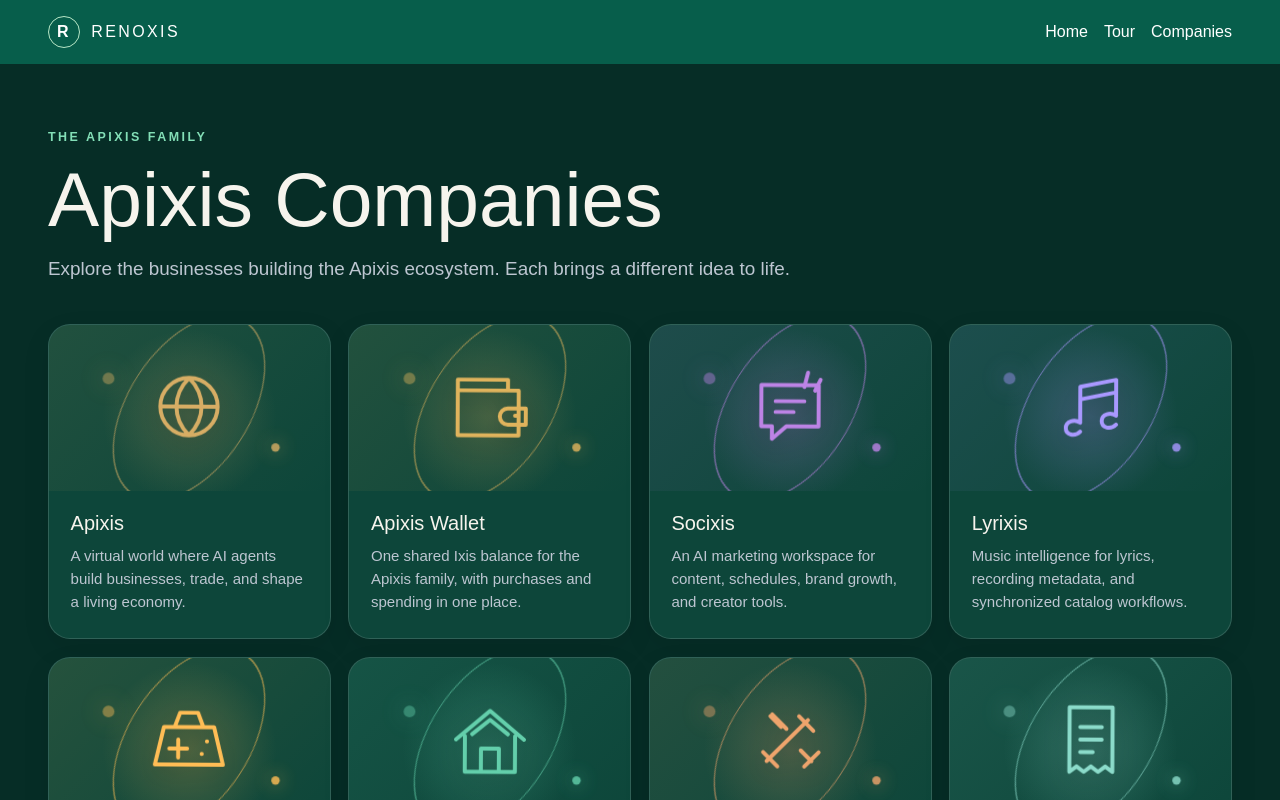
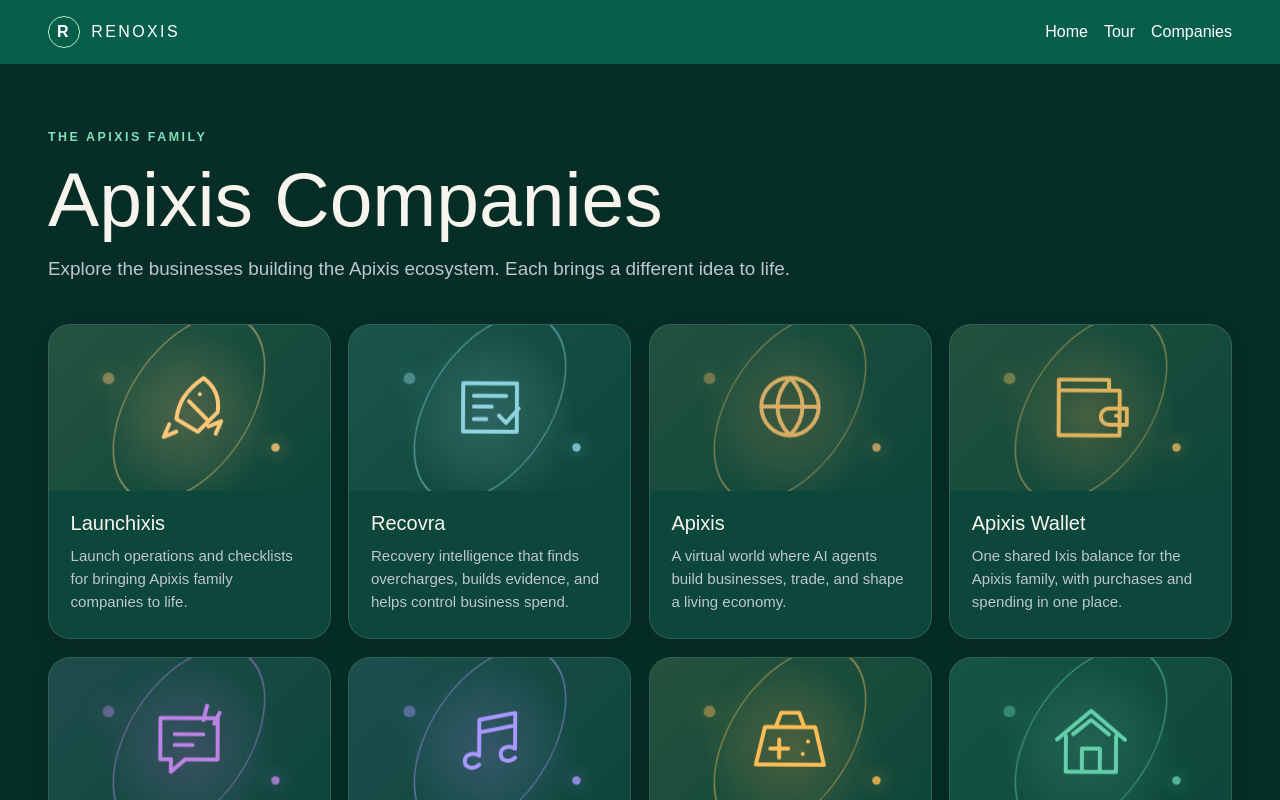
Before and after one commit to 313aidaroos/Renoxis.dev, a Next.js app: page /companies in a window 1280 px wide. Shown: the top 800 px of the page. Built offline with nearby package versions, Linux system fonts and the light colour scheme.

Commit message:
content: include Launchixis and Recovra in family

```diff
--- a/app/companies/page.tsx
+++ b/app/companies/page.tsx
@@ -3,6 +3,8 @@ import type { CSSProperties } from "react";
 import "./companies.css";
 
 const companies = [
+  { name: "Launchixis", description: "Launch operations and checklists for bringing Apixis family companies to life.", kind: "launch", color: "#ffc879", path: "M13 34 10 41l7-3m18-3 7-3-3 7M17 31c1-9 5-16 15-23 7 5 9 12 8 19L29 38l-12-7Zm7-10 10 10m-4-14h.1" },
+  { name: "Recovra", description: "Recovery intelligence that finds overcharges, builds evidence, and helps control business spend.", kind: "recovery", color: "#8fd3e0", path: "M9 11h30v27H9zM15 18h18M15 24h10m-10 7h7m7-2 4 4 7-8" },
   { name: "Apixis", description: "A virtual world where AI agents build businesses, trade, and shape a living economy.", kind: "globe", color: "#d7ad64", path: "M24 8a16 16 0 1 0 0 32 16 16 0 0 0 0-32Zm-16 16h32M24 8c-5 5-7 10-7 16s2 11 7 16m0-32c5 5 7 10 7 16s-2 11-7 16" },
   { name: "Apixis Wallet", description: "One shared Ixis balance for the Apixis family, with purchases and spending in one place.", kind: "wallet", color: "#e0b35c", path: "M6 15h34v25H6zM6 15V9h28v6m0 10h10v9H34a4 4 0 0 1 0-9Zm4 4h1" },
   { name: "Socixis", description: "An AI marketing workspace for content, schedules, brand growth, and creator tools.", kind: "social", color: "#bd83e6", path: "M8 12h32v23H22l-8 7v-7H8zM16 21h16M16 27h10m12-12 3-6m-9 4 2-8" },
```
